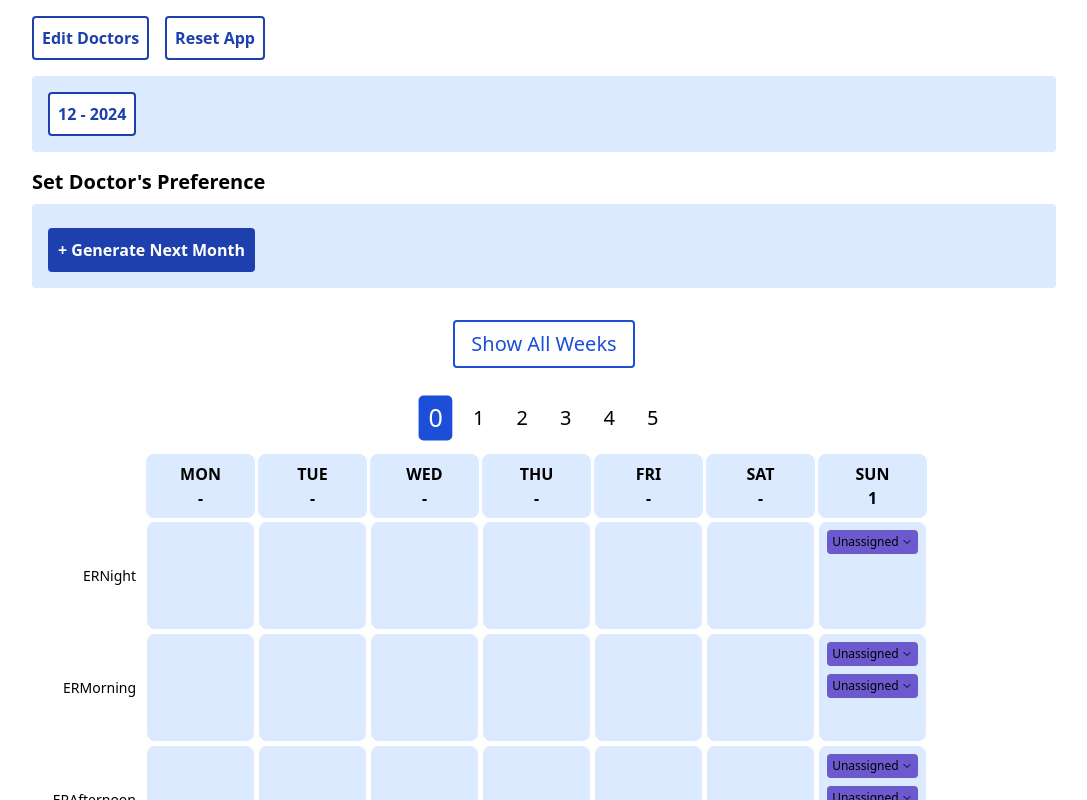
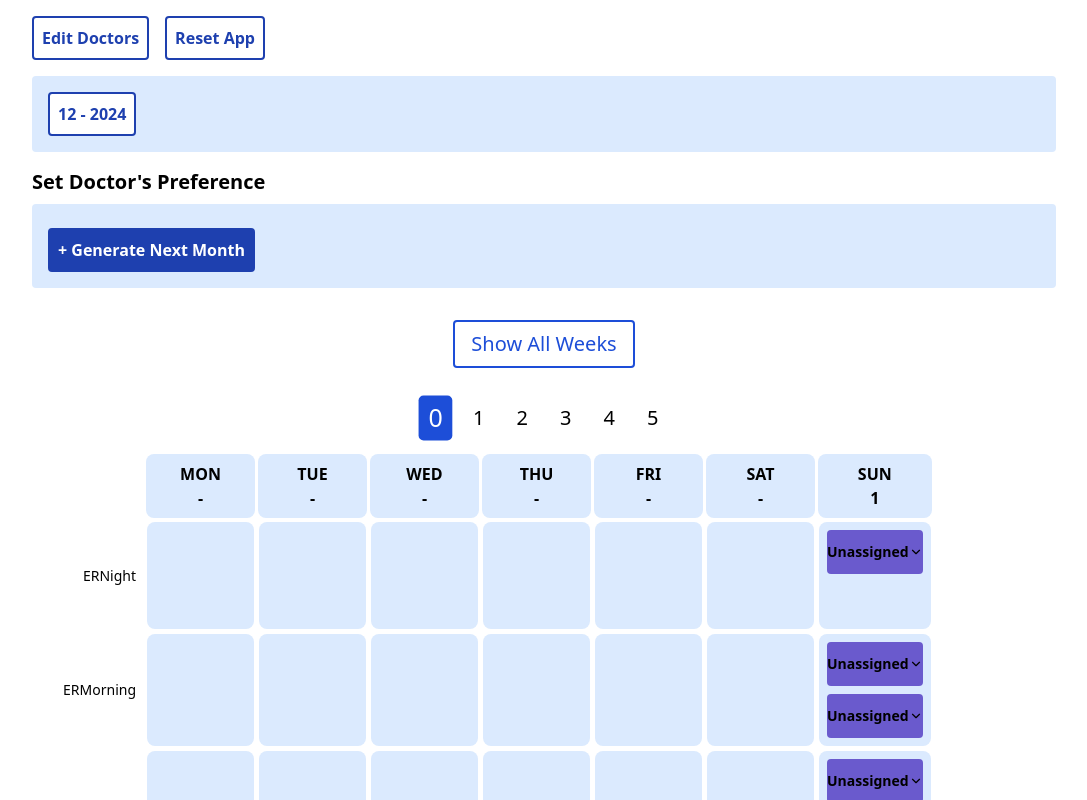
Before and after one commit to Subhavich/doc-sche, a React (Vite) app: page / in a window 1280 px wide. Both pictures are taken after typing "Sample" into the empty fields and a click on the button "Generate Schedule". Shown: the top 800 px of the page, without its empty margins (96-1183 px from the left). Built offline with nearby package versions, Linux system fonts and the light colour scheme.

Commit message:
adjust some component styling for screencap

```diff
--- a/src/TableComponents.jsx
+++ b/src/TableComponents.jsx
@@ -150,7 +150,7 @@ const DoctorButton = ({
   return (
     <>
       <div
-        className="p-1 flex justify-around text-xs rounded relative"
+        className="py-3 font-bold flex justify-around text-sm rounded relative"
         style={{
           backgroundColor: renderedDoctor ? renderedDoctor.color : "slateblue",
         }}
```
